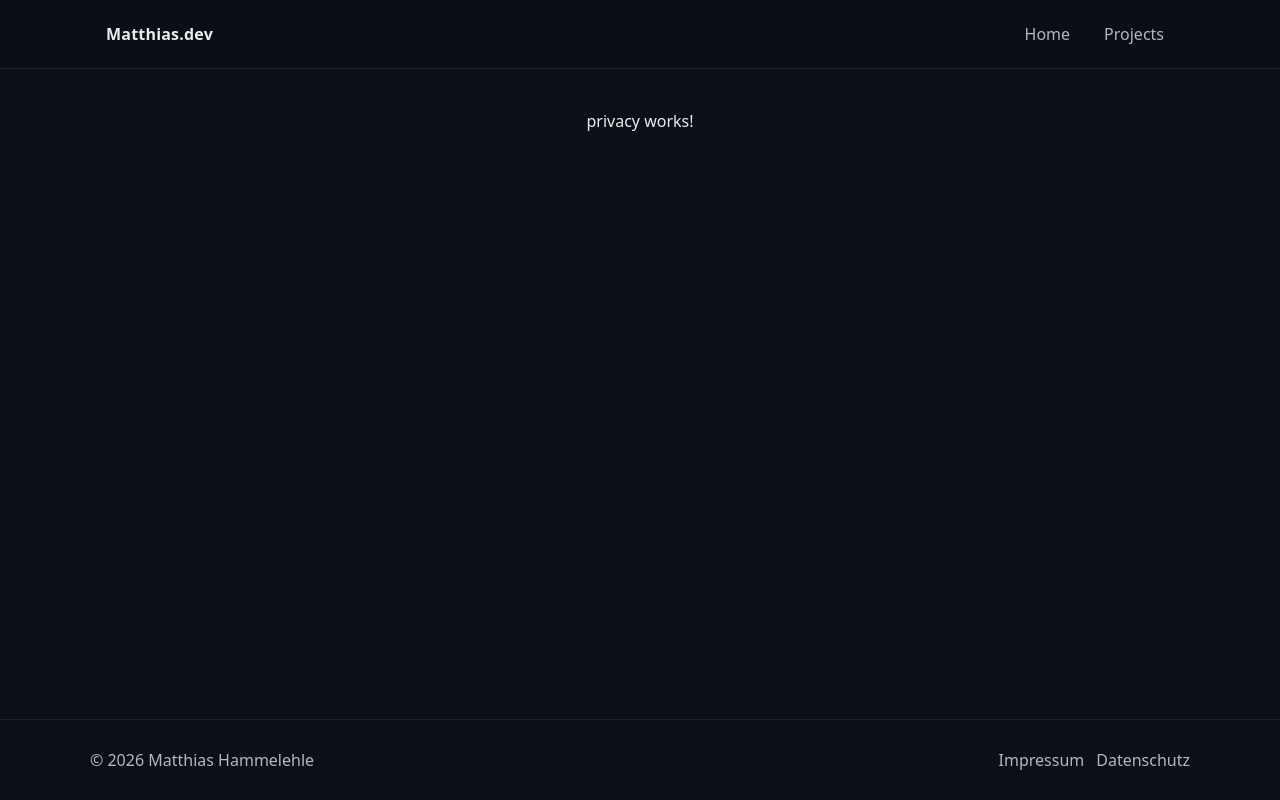
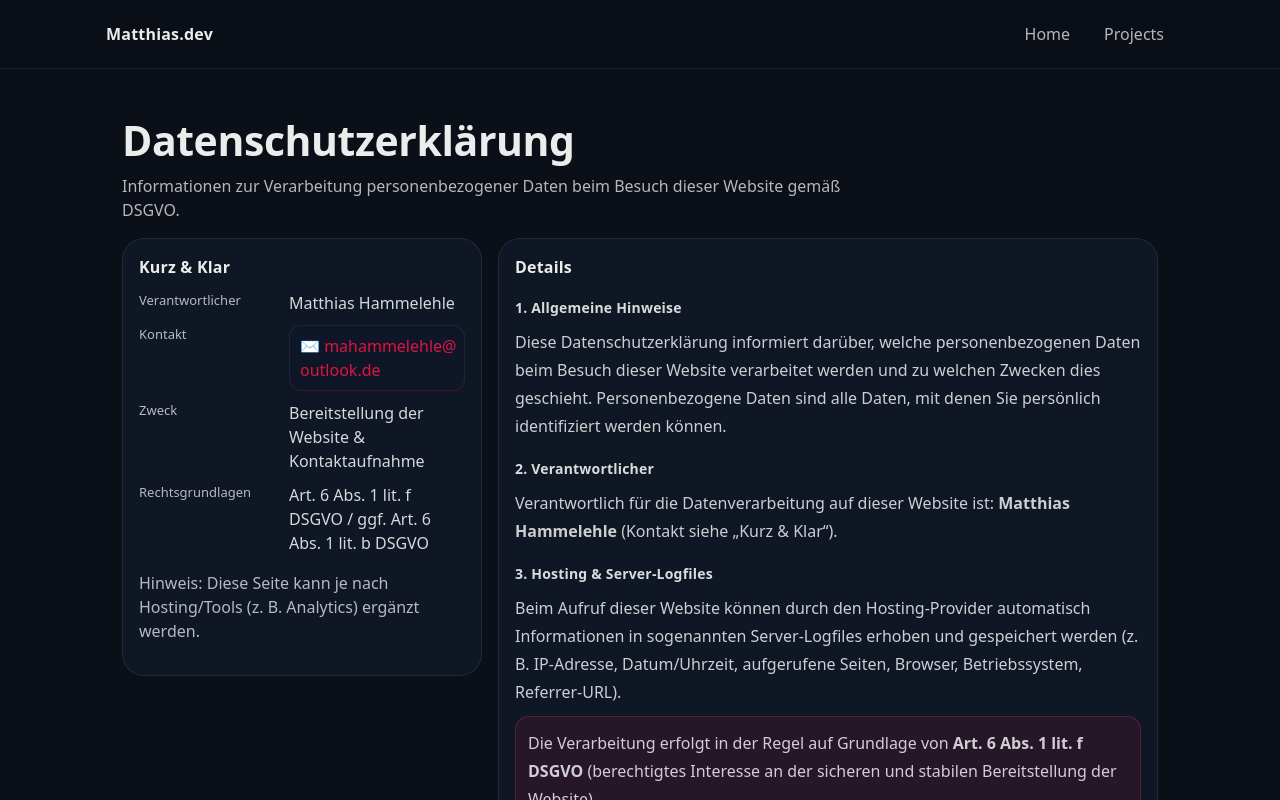
Before and after one commit to Matthias146/portfolio_2026, an Angular app: page /privacy in a window 1280 px wide. Shown: the top 800 px of the page. Built offline with nearby package versions, Linux system fonts and the light colour scheme.

Commit message:
style(legal): improve email wrapping in privacy card

```diff
--- a/src/app/features/legal/pages/privacy/privacy.html
+++ b/src/app/features/legal/pages/privacy/privacy.html
@@ -1 +1,125 @@
-<p>privacy works!</p>
+<section class="privacy">
+  <header class="privacy__header">
+    <h1 class="privacy__title">Datenschutzerklärung</h1>
+    <p class="privacy__subtitle">
+      Informationen zur Verarbeitung personenbezogener Daten beim Besuch dieser Website gemäß DSGVO.
+    </p>
+  </header>
+
+  <div class="privacy__grid">
+    <section class="privacy__card" aria-labelledby="privacy-facts">
+      <h2 id="privacy-facts" class="privacy__h2">Kurz &amp; Klar</h2>
+
+      <dl class="privacy__dl">
+        <div class="privacy__row">
+          <dt>Verantwortlicher</dt>
+          <dd>Matthias Hammelehle</dd>
+        </div>
+
+        <div class="privacy__row">
+          <dt>Kontakt</dt>
+          <dd>
+            <a class="privacy__chip" href="mailto:mahammelehle@outlook.de"
+              >✉️ mahammelehle&#64;<wbr />outlook.de</a
+            >
+          </dd>
+        </div>
+
+        <div class="privacy__row">
+          <dt>Zweck</dt>
+          <dd>Bereitstellung der Website &amp; Kontaktaufnahme</dd>
+        </div>
+
+        <div class="privacy__row">
+          <dt>Rechtsgrundlagen</dt>
+          <dd>Art. 6 Abs. 1 lit. f DSGVO / ggf. Art. 6 Abs. 1 lit. b DSGVO</dd>
+        </div>
+      </dl>
+
+      <p class="privacy__muted">
+        Hinweis: Diese Seite kann je nach Hosting/Tools (z. B. Analytics) ergänzt werden.
+      </p>
+    </section>
+
+    <section class="privacy__content" aria-labelledby="privacy-content">
+      <h2 id="privacy-content" class="privacy__h2">Details</h2>
+
+      <section class="privacy__section" aria-labelledby="privacy-general">
+        <h3 id="privacy-general" class="privacy__h3">1. Allgemeine Hinweise</h3>
+        <p>
+          Diese Datenschutzerklärung informiert darüber, welche personenbezogenen Daten beim Besuch
+          dieser Website verarbeitet werden und zu welchen Zwecken dies geschieht. Personenbezogene
+          Daten sind alle Daten, mit denen Sie persönlich identifiziert werden können.
+        </p>
+      </section>
+
+      <section class="privacy__section" aria-labelledby="privacy-controller">
+        <h3 id="privacy-controller" class="privacy__h3">2. Verantwortlicher</h3>
+        <p>
+          Verantwortlich für die Datenverarbeitung auf dieser Website ist:
+          <b>Matthias Hammelehle</b> (Kontakt siehe „Kurz &amp; Klar“).
+        </p>
+      </section>
+
+      <section class="privacy__section" aria-labelledby="privacy-hosting">
+        <h3 id="privacy-hosting" class="privacy__h3">3. Hosting &amp; Server-Logfiles</h3>
+        <p>
+          Beim Aufruf dieser Website können durch den Hosting-Provider automatisch Informationen in
+          sogenannten Server-Logfiles erhoben und gespeichert werden (z. B. IP-Adresse,
+          Datum/Uhrzeit, aufgerufene Seiten, Browser, Betriebssystem, Referrer-URL).
+        </p>
+        <p class="privacy__callout">
+          Die Verarbeitung erfolgt in der Regel auf Grundlage von <b>Art. 6 Abs. 1 lit. f DSGVO</b>
+          (berechtigtes Interesse an der sicheren und stabilen Bereitstellung der Website).
+        </p>
+      </section>
+
+      <section class="privacy__section" aria-labelledby="privacy-contact">
+        <h3 id="privacy-contact" class="privacy__h3">4. Kontaktaufnahme</h3>
+        <p>
+          Wenn Sie mich per E-Mail kontaktieren, werden die von Ihnen übermittelten Daten (z. B.
+          E-Mail-Adresse und Inhalt der Nachricht) zum Zweck der Bearbeitung der Anfrage
+          verarbeitet.
+        </p>
+        <p>
+          Rechtsgrundlage ist je nach Kontext <b>Art. 6 Abs. 1 lit. b DSGVO</b> (Vertrag/Anbahnung)
+          oder <b>Art. 6 Abs. 1 lit. f DSGVO</b> (berechtigtes Interesse an der Kommunikation).
+        </p>
+      </section>
+
+      <section class="privacy__section" aria-labelledby="privacy-cookies">
+        <h3 id="privacy-cookies" class="privacy__h3">5. Cookies / Local Storage</h3>
+        <p>
+          Diese Website kann technisch notwendige Speichermechanismen nutzen (z. B. Local Storage) –
+          beispielsweise für Theme-Einstellungen. Eine Nutzung zu Tracking-Zwecken erfolgt nur, wenn
+          dies ausdrücklich eingebunden und hier dokumentiert wird.
+        </p>
+      </section>
+
+      <section class="privacy__section" aria-labelledby="privacy-rights">
+        <h3 id="privacy-rights" class="privacy__h3">6. Ihre Rechte</h3>
+        <p>
+          Sie haben im Rahmen der geltenden gesetzlichen Bestimmungen das Recht auf Auskunft,
+          Berichtigung, Löschung, Einschränkung der Verarbeitung, Datenübertragbarkeit sowie
+          Widerspruch gegen die Verarbeitung Ihrer Daten.
+        </p>
+        <p>Zudem besteht ein Beschwerderecht bei einer Aufsichtsbehörde.</p>
+      </section>
+
+      <section class="privacy__section" aria-labelledby="privacy-security">
+        <h3 id="privacy-security" class="privacy__h3">7. Datensicherheit</h3>
+        <p>
+          Ich setze geeignete technische und organisatorische Maßnahmen ein, um Ihre Daten gegen
+          zufällige oder vorsätzliche Manipulationen, teilweisen oder vollständigen Verlust sowie
+          gegen unbefugten Zugriff zu schützen.
+        </p>
+      </section>
+
+      <footer class="privacy__footer">
+        <p class="privacy__muted">
+          Stand: <span>{{ today }}</span>
+        </p>
+      </footer>
+    </section>
+  </div>
+</section>
--- a/src/app/features/legal/pages/privacy/privacy.scss
+++ b/src/app/features/legal/pages/privacy/privacy.scss
@@ -0,0 +1,151 @@
+.privacy {
+  max-width: 1100px;
+  margin: 0 auto;
+  padding: 24px 16px;
+}
+
+.privacy__header {
+  margin-bottom: 16px;
+}
+
+.privacy__title {
+  margin: 0;
+  font-size: clamp(28px, 3.2vw, 42px);
+  line-height: 1.15;
+  letter-spacing: -0.4px;
+}
+
+.privacy__subtitle {
+  margin: 10px 0 0;
+  color: var(--muted);
+  max-width: 80ch;
+}
+
+.privacy__grid {
+  display: grid;
+  grid-template-columns: 360px minmax(0, 1fr);
+  gap: 16px;
+  align-items: start;
+}
+
+.privacy__card,
+.privacy__content {
+  background: color-mix(in srgb, var(--surface) 92%, transparent);
+  border: 1px solid var(--border);
+  border-radius: calc(var(--radius) + 8px);
+  padding: 16px;
+  min-width: 0;
+}
+
+.privacy__h2 {
+  margin: 0 0 12px;
+  font-size: 16px;
+  letter-spacing: 0.2px;
+}
+
+.privacy__h3 {
+  margin: 18px 0 8px;
+  font-size: 14px;
+  letter-spacing: 0.2px;
+  color: color-mix(in srgb, var(--text) 92%, transparent);
+}
+
+.privacy__section p {
+  margin: 10px 0;
+  color: color-mix(in srgb, var(--text) 86%, transparent);
+  max-width: 85ch;
+  line-height: 1.75;
+}
+
+.privacy__muted {
+  color: var(--muted);
+}
+
+.privacy__dl {
+  margin: 0 0 14px;
+  display: grid;
+  gap: 10px;
+}
+
+.privacy__row {
+  display: grid;
+  grid-template-columns: minmax(110px, 140px) minmax(0, 1fr);
+  gap: 10px;
+}
+
+.privacy__row dt {
+  color: var(--muted);
+  font-size: 13px;
+}
+
+.privacy__row dd {
+  margin: 0;
+  color: color-mix(in srgb, var(--text) 90%, transparent);
+}
+
+.privacy__chip {
+  display: inline-flex;
+  align-items: center;
+  gap: 8px;
+  max-width: 100%;
+  white-space: nowrap;
+  overflow: hidden;
+  text-overflow: ellipsis;
+  padding: 8px 10px;
+  border-radius: 12px;
+  border: 1px solid color-mix(in srgb, var(--border) 85%, transparent);
+  background: color-mix(in srgb, var(--surface-2) 82%, transparent);
+
+  color: var(--text);
+  text-decoration: none;
+  transition:
+    transform 120ms ease,
+    background 120ms ease,
+    border-color 120ms ease;
+}
+
+.privacy__chip:hover {
+  transform: translateY(-1px);
+  background: color-mix(in srgb, var(--surface-2) 70%, transparent);
+  border-color: color-mix(in srgb, var(--accent) 20%, var(--border));
+}
+
+.privacy a {
+  color: color-mix(in srgb, var(--accent) 92%, white);
+  text-decoration: none;
+  border-bottom: 1px solid color-mix(in srgb, var(--accent) 30%, transparent);
+  transition:
+    opacity 120ms ease,
+    border-color 120ms ease;
+}
+
+.privacy a:hover {
+  opacity: 0.95;
+  border-bottom-color: color-mix(in srgb, var(--accent) 60%, transparent);
+}
+
+.privacy__callout {
+  padding: 12px 12px;
+  border-radius: 14px;
+  border: 1px solid color-mix(in srgb, var(--accent) 18%, var(--border));
+  background: color-mix(in srgb, var(--accent) 10%, var(--surface));
+}
+
+.privacy__footer {
+  margin-top: 18px;
+  padding-top: 14px;
+  border-top: 1px solid var(--border);
+  font-size: 13px;
+}
+
+.privacy__card a,
+.privacy__row dd {
+  overflow-wrap: anywhere;
+  word-break: break-word;
+}
+
+@media (max-width: 900px) {
+  .privacy__grid {
+    grid-template-columns: 1fr;
+  }
+}
--- a/src/app/features/legal/pages/privacy/privacy.ts
+++ b/src/app/features/legal/pages/privacy/privacy.ts
@@ -6,4 +6,6 @@ import { Component } from '@angular/core';
   templateUrl: './privacy.html',
   styleUrl: './privacy.scss',
 })
-export class Privacy {}
+export class Privacy {
+  today = new Date().toLocaleDateString('de-DE');
+}
```
